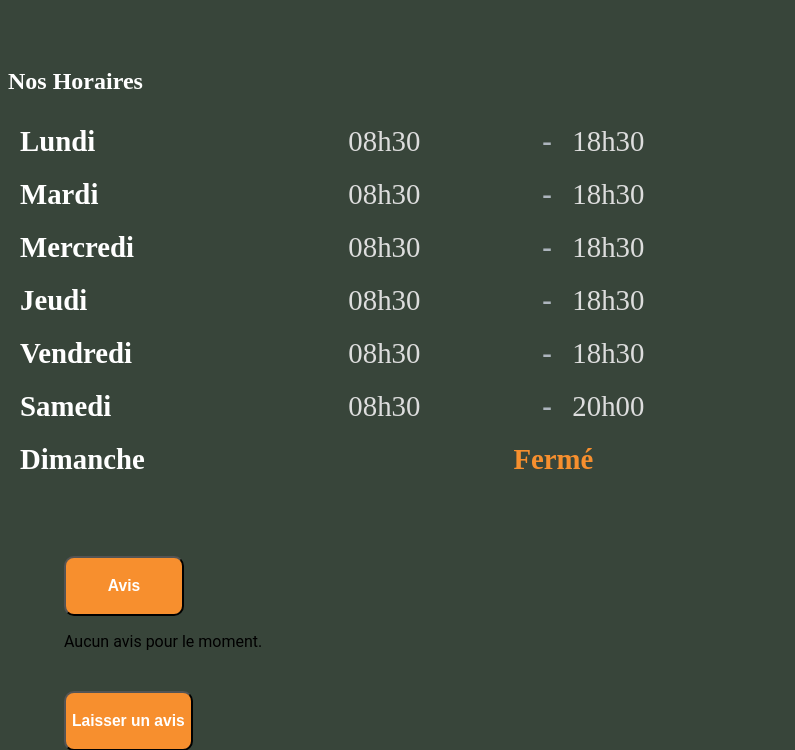
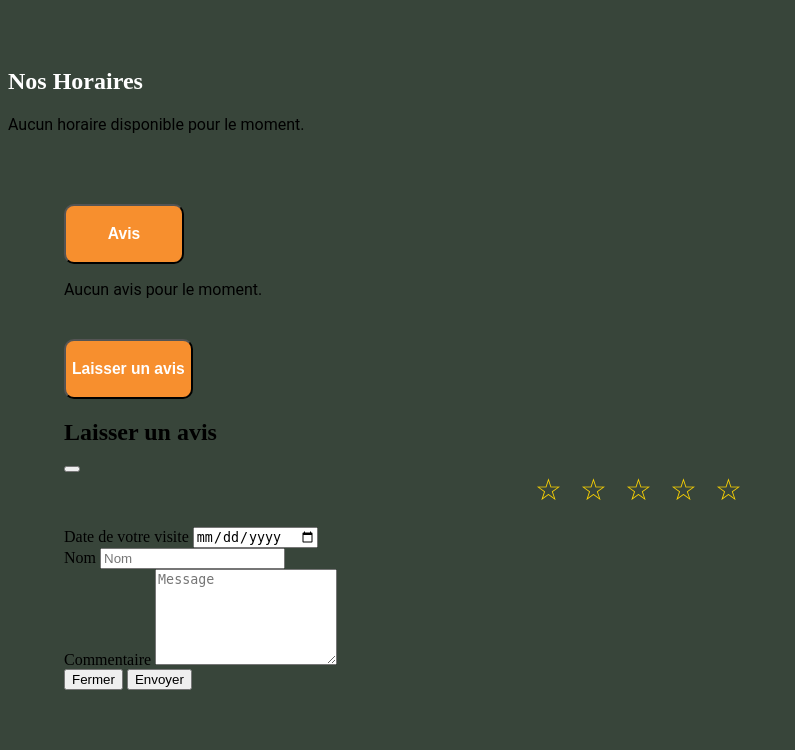
Before and after one commit to kartmann17/Ecf-Arcadia-25, a PHP site: page /Views/acceuil/index.php in a window 1280 px wide. Shown: the part 3950-4700 px from the top of the page, without its empty margins (0-795 px from the left). After the commit the page ends 4640 px from the top, so only its background shows below. Run offline with PHP 8.4, Linux system fonts and the light colour scheme.

Commit message:
Mise à jour des modèles, des contrôleurs et de la vue d'accueil

```diff
--- a/Views/acceuil/index.php
+++ b/Views/acceuil/index.php
@@ -73,50 +73,26 @@
 <section class="container-fluid horaires py-5">
   <h2 class="text-center mb-5">Nos Horaires</h2>
   <div class="table-responsive">
+    <?php if (isset($horaires) && !empty($horaires)): ?>
       <table class="table text-center table-custom mx-auto">
         <tbody>
+          <?php foreach ($horaires as $horaire): ?>
             <tr>
-          <td class="jour">Lundi</td>
-          <td class="heure">08h30</td>
+              <td class="fw-bold"><?= htmlspecialchars($horaire['jour'], ENT_QUOTES, 'UTF-8') ?></td>
+              <?php if ($horaire['ouverture'] !== 'Fermé'): ?>
+                <td class="heure"><?= htmlspecialchars($horaire['ouverture'], ENT_QUOTES, 'UTF-8') ?></td>
                 <td class="separateur">-</td>
-          <td class="heure">18h30</td>
+                <td class="heure"><?= htmlspecialchars($horaire['fermeture'], ENT_QUOTES, 'UTF-8') ?></td>
+              <?php else: ?>
+                <td colspan="3" class="text-danger">Fermé</td>
+              <?php endif; ?>
             </tr>
-        <tr>
-          <td class="jour">Mardi</td>
-          <td class="heure">08h30</td>
-          <td class="separateur">-</td>
-          <td class="heure">18h30</td>
-        </tr>
-        <tr>
-          <td class="jour">Mercredi</td>
-          <td class="heure">08h30</td>
-          <td class="separateur">-</td>
-          <td class="heure">18h30</td>
-        </tr>
-        <tr>
-          <td class="jour">Jeudi</td>
-          <td class="heure">08h30</td>
-          <td class="separateur">-</td>
-          <td class="heure">18h30</td>
-        </tr>
-        <tr>
-          <td class="jour">Vendredi</td>
-          <td class="heure">08h30</td>
-          <td class="separateur">-</td>
-          <td class="heure">18h30</td>
-        </tr>
-        <tr>
-          <td class="jour">Samedi</td>
-          <td class="heure">08h30</td>
-          <td class="separateur">-</td>
-          <td class="heure">20h00</td>
-        </tr>
-        <tr>
-          <td class="jour">Dimanche</td>
-          <td colspan="3" class="ferme">Fermé</td>
-        </tr>
+          <?php endforeach; ?>
         </tbody>
       </table>
+    <?php else: ?>
+      <p>Aucun horaire disponible pour le moment.</p>
+    <?php endif; ?>
   </div>
 </section>
 <!-- fin secion 3 horaires -->
```
Also changed, not shown: Controllers/MainController.php (+5 -2 lines), Models/HorairesModel.php (+49 -8 lines), 1 other file. Lines whose indentation alone changed are shown as unchanged.
